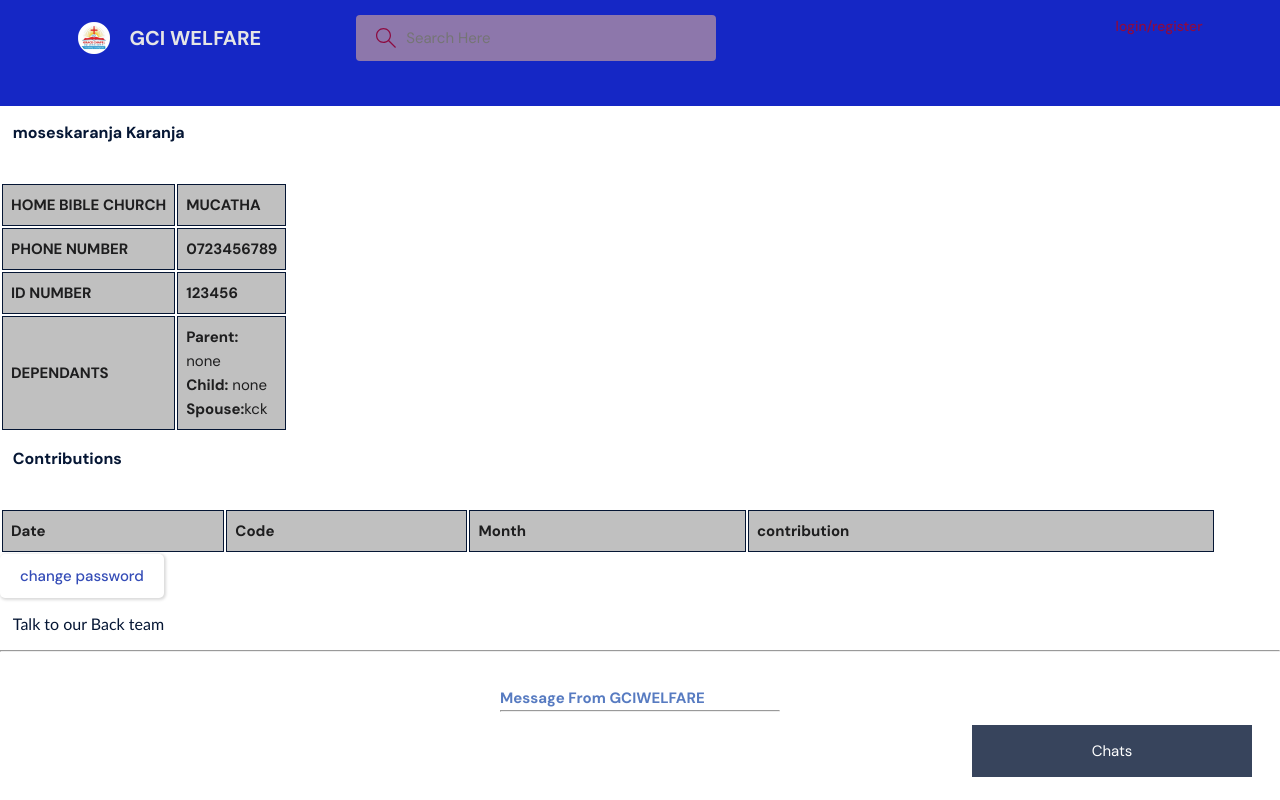
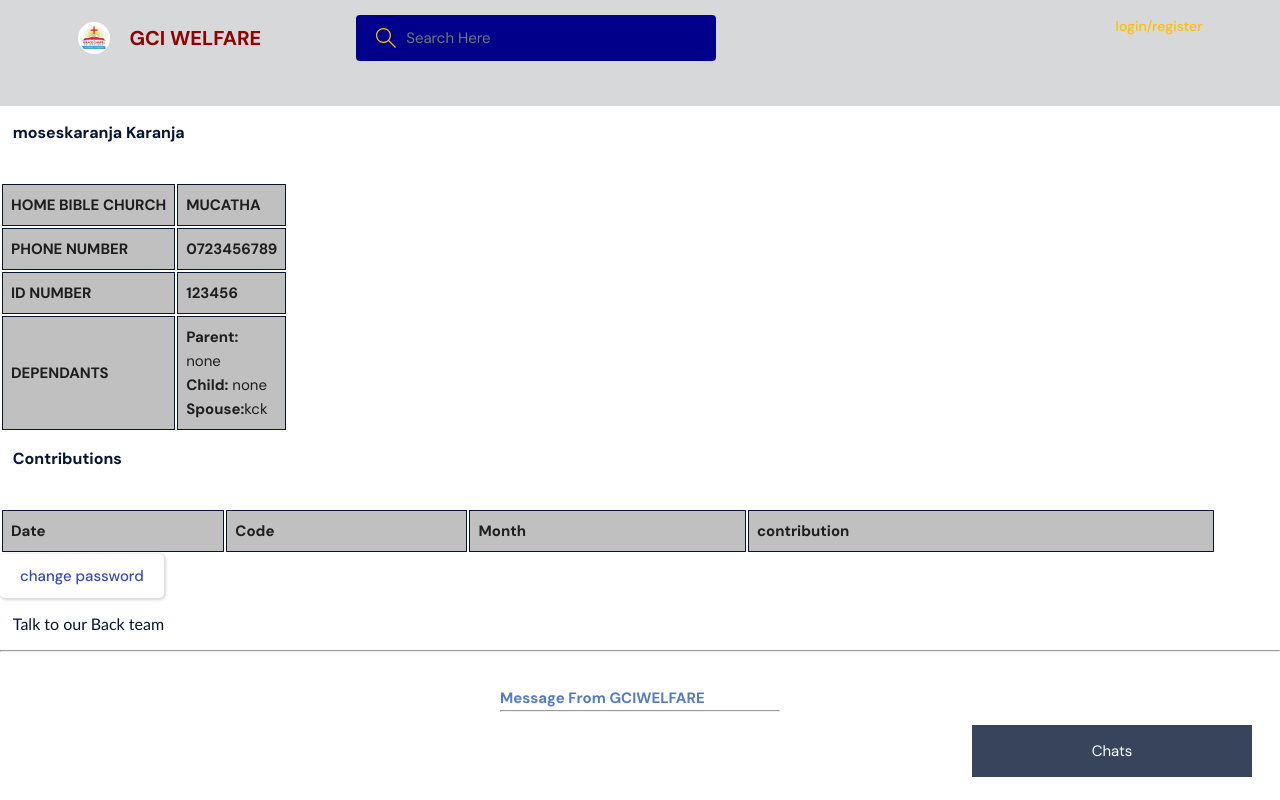
Before and after one commit to Nyongesawakos/Members, a Django app: page /index/77/ in a window 1280 px wide. Run offline with Django 5.2, Linux system fonts and the light colour scheme; data comes from the database, SQL or seed files in the repository; lists and menus that the app fills with data are empty.

Commit message:
Update style.css

```diff
--- a/static/style/style.css
+++ b/static/style/style.css
@@ -3,15 +3,16 @@
 :root {
   --color-main: #344CB7;
   --color-main-light: #577BC1;
-  --color-dark: #1527c5;
-  --color-dark-medium: #8D77AB;
-  --color-dark-light: #696d97;
-  --color-light: #e5e5e5;
-  --color-gray: #8d0B41;
+  --color-dark: #D7D8DA;
+  --color-dark-medium: #00008B;
+  --color-dark-light: #00008B;
+  --color-light: #8f0102;
+  --color-gray: #ffbf00;
   --color-light-gray: #D39D55;
-  --color-bg: #474E93;
-  --color-success: #dbe9d2;
-  --color-error: #fc4b0b;
+  --color-bg: #051634;
+  --color-success: #e5e5e5;
+  --color-error: #C0C0C0;
+  --color-black:#000000;
 }
 
 /*========== base styles ==========*/
```
